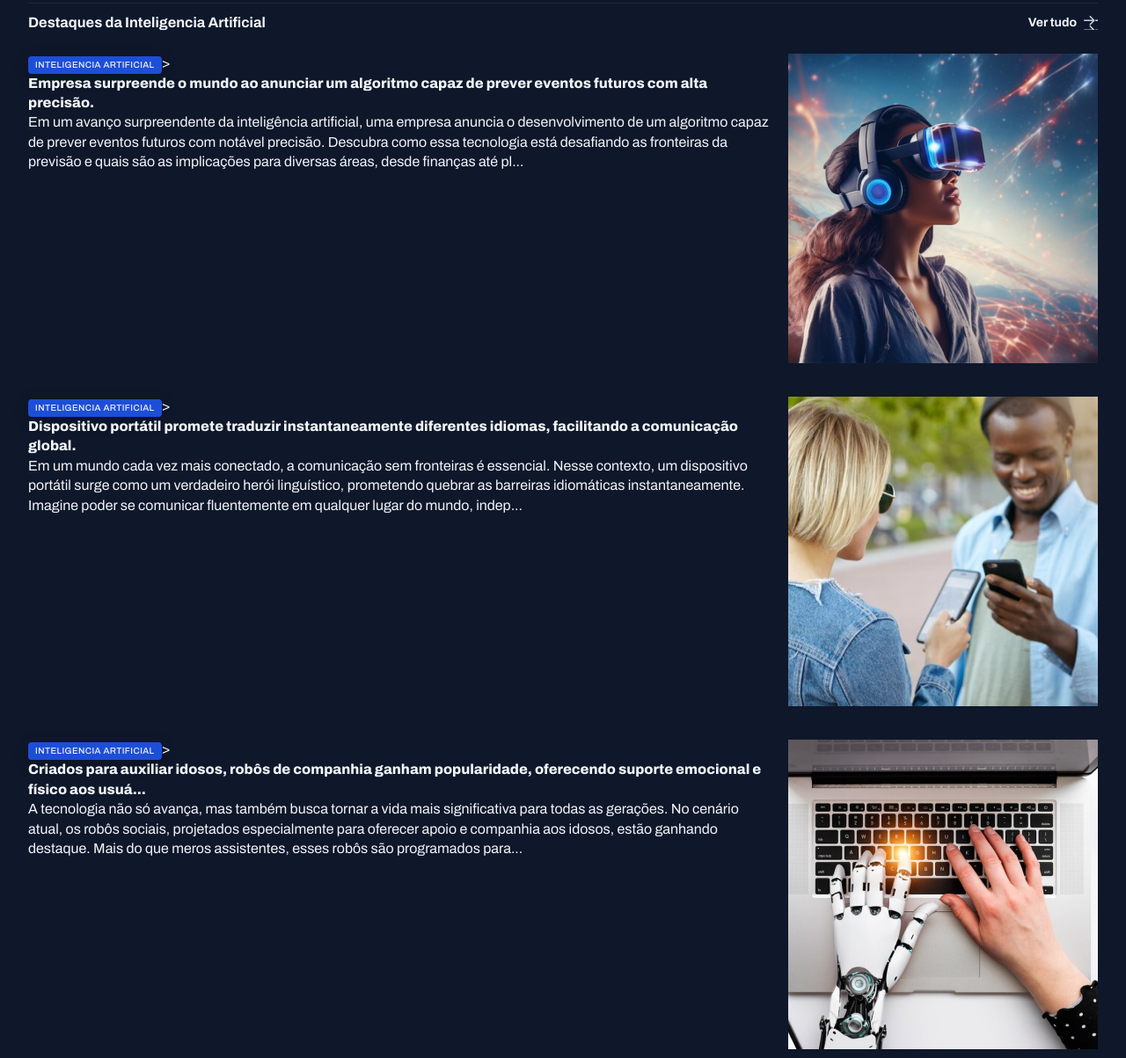
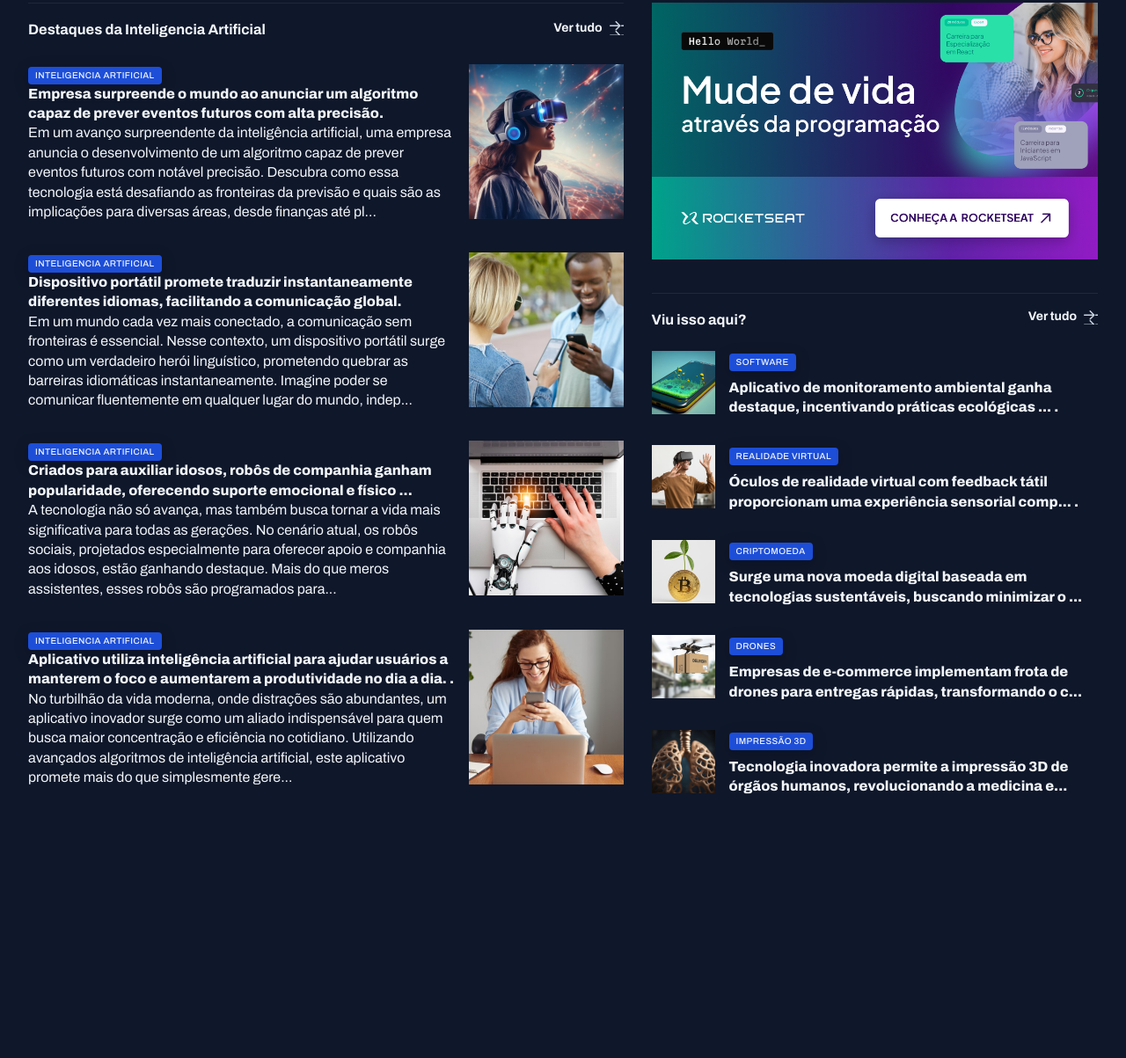
Before and after one commit to SrPereirinha/fullstack-projeto-portal-de-noticias, a plain HTML site: page index.html in a window 1280 px wide. Shown: the part 1060-2263 px from the top of the page at 88% size. After the commit the page ends 1966 px from the top, so only its background shows below. Drawn offline with Linux system fonts and the light colour scheme.

Commit message:
etilizando com os ultimos cards

```diff
--- a/index.html
+++ b/index.html
@@ -132,8 +132,8 @@
             <div class="grid gap-32">
                 <article class="grid grid-flow-col gap-16">
                     <div>
-                        <span class="content-tag">Inteligencia Artificial</span>>
-                        <h3 class="text-xl">Empresa surpreende o mundo ao anunciar um algoritmo capaz de prever eventos futuros com alta precisão.</h3>
+                        <span class="content-tag">Inteligencia Artificial</span>
+                        <h2 class="text-xl">Empresa surpreende o mundo ao anunciar um algoritmo capaz de prever eventos futuros com alta precisão.</h2>
                         <p class="text-sm">Em um avanço surpreendente da inteligência artificial, uma empresa anuncia o desenvolvimento de um algoritmo capaz de prever eventos futuros com notável precisão. Descubra como essa tecnologia está desafiando as fronteiras da previsão e quais são as implicações para diversas áreas, desde finanças até pl...</p>
                     </div>
                     <div>
@@ -143,8 +143,8 @@
                 </article>
                 <article class="grid grid-flow-col gap-16">
                     <div>
-                        <span class="content-tag">Inteligencia Artificial</span>>
-                        <h3 class="text-xl">Dispositivo portátil promete traduzir instantaneamente diferentes idiomas, facilitando a comunicação global.</h3>
+                        <span class="content-tag">Inteligencia Artificial</span>
+                        <h2 class="text-xl">Dispositivo portátil promete traduzir instantaneamente diferentes idiomas, facilitando a comunicação global.</h2>
                         <p class="text-sm">Em um mundo cada vez mais conectado, a comunicação sem fronteiras é essencial. Nesse contexto, um dispositivo portátil surge como um verdadeiro herói linguístico, prometendo quebrar as barreiras idiomáticas instantaneamente. Imagine poder se comunicar fluentemente em qualquer lugar do mundo, indep...</p>
                     </div>
                     <div>
@@ -154,8 +154,8 @@
                 </article>
                 <article class="grid grid-flow-col gap-16">
                     <div>
-                        <span class="content-tag">Inteligencia Artificial</span>>
-                        <h3 class="text-xl">Criados para auxiliar idosos, robôs de companhia ganham popularidade, oferecendo suporte emocional e físico aos usuá...</h3>
+                        <span class="content-tag">Inteligencia Artificial</span>
+                        <h2 class="text-xl">Criados para auxiliar idosos, robôs de companhia ganham popularidade, oferecendo suporte emocional e físico ...</h2>
                         <p class="text-sm">A tecnologia não só avança, mas também busca tornar a vida mais significativa para todas as gerações. No cenário atual, os robôs sociais, projetados especialmente para oferecer apoio e companhia aos idosos, estão ganhando destaque. Mais do que meros assistentes, esses robôs são programados para...</p>
                     </div>
                     <div>
@@ -165,9 +165,9 @@
                 </article>
                 <article class="grid grid-flow-col gap-16">
                     <div>
-                        <span class="content-tag">Inteligencia Artificial</span>>
-                        <h3 class="text-xl">Aplicativo utiliza inteligência artificial para ajudar usuários a manterem o foco e aumentarem a produtividade no dia a dia.
-                        .</h3>
+                        <span class="content-tag">Inteligencia Artificial</span>
+                        <h2 class="text-xl">Aplicativo utiliza inteligência artificial para ajudar usuários a manterem o foco e aumentarem a produtividade no dia a dia.
+                        .</h2>
                         <p class="text-sm">No turbilhão da vida moderna, onde distrações são abundantes, um aplicativo inovador surge como um aliado indispensável para quem busca maior concentração e eficiência no cotidiano. Utilizando avançados algoritmos de inteligência artificial, este aplicativo promete mais do que simplesmente gere...</p>
                     </div>
                     <div>
@@ -179,7 +179,7 @@
 
         </section>
 
-        <div>
+        <aside>
             <div id="ads">
                 <img src="./assets/Ads.png" alt="";>
             </div>
@@ -194,21 +194,17 @@
             </header>
             <div class="grid gap-32">
                 <article class="grid grid-flow-col gap-16">
+                    <img src="./assets/Images/Image 14.png" alt="">
                     <div>
-                        <div>
-                            <img src="./assets/Images/Image 14.png" alt="">
-                        </div>
-                        <span class="content-tag">Software</span>
-                        <h3 class="text-xl">Aplicativo de monitoramento ambiental ganha destaque, incentivando práticas ecológicas e p...
+                         <span class="content-tag">Software</span>
+                        <h3 class="text-xl">Aplicativo de monitoramento ambiental ganha destaque, incentivando práticas ecológicas ...
                         .</h3>
                     </div>
 
                 </article>
                 <article class="grid grid-flow-col gap-16">
+                    <img src="./assets/Images/Image 15.png" alt="">
                     <div>
-                        <div>
-                            <img src="./assets/Images/Image 15.png" alt="">
-                        </div>
                         <span class="content-tag">Realidade Virtual</span>
                         <h3 class="text-xl">Óculos de realidade virtual com feedback tátil proporcionam uma experiência sensorial comp...
                         .</h3>
@@ -216,41 +212,32 @@
 
                 </article>
                 <article class="grid grid-flow-col gap-16">
+                    <img src="./assets/Images/Image 16.png" alt="">
                     <div>
-                        <div>
-                            <img src="./assets/Images/Image 16.png" alt="">
-                        </div>
                         <span class="content-tag">Criptomoeda</span>
-                        <h3 class="text-xl">Surge uma nova moeda digital baseada em tecnologias sustentáveis, buscando minimizar o i...
-                        .</h3>
+                        <h3 class="text-xl">Surge uma nova moeda digital baseada em tecnologias sustentáveis, buscando minimizar o ...</h3>
                     </div>
 
                 </article>
                 <article class="grid grid-flow-col gap-16">
+                    <img src="./assets/Images/Image 17.png" alt="">
                     <div>
-                        <div>
-                            <img src="./assets/Images/Image 17.png" alt="">
-                        </div>
                         <span class="content-tag">Drones</span>
-                        <h3 class="text-xl">Empresas de e-commerce implementam frota de drones para entregas rápidas, transformando o c...
-                        .</h3>
+                        <h3 class="text-xl">Empresas de e-commerce implementam frota de drones para entregas rápidas, transformando o c...</h3>
                     </div>
 
                 </article>
                 <article class="grid grid-flow-col gap-16">
+                    <img src="./assets/Images/Image 18.png" alt="">
                     <div>
-                        <div>
-                            <img src="./assets/Images/Image 18.png" alt="">
-                        </div>
                         <span class="content-tag">Impressão 3d</span>
-                        <h3 class="text-xl">Tecnologia inovadora permite a impressão 3D de órgãos humanos, revolucionando a medicina e a li...
-                        .</h3>
+                        <h3 class="text-xl">Tecnologia inovadora permite a impressão 3D de órgãos humanos, revolucionando a medicina e...</h3>
                     </div>
 
                 </article>
             </div>
             </section>
-        </div>
+        </aside>
     </main>
 </body>
 </html>
--- a/styles/global.css
+++ b/styles/global.css
@@ -52,7 +52,15 @@
 
 main {
     margin-top: 40px;
-    gap: 80px;
+    row-gap: 80px;
+    column-gap: 32px;
+
+    grid-template-columns: 2fr 1.5fr;
+
+    grid-template-areas:
+     "featured featured"
+     "weekly weekly"
+     "ai aside";
 }
 
 .content-tag {
--- a/styles/sections.css
+++ b/styles/sections.css
@@ -22,6 +22,8 @@
 }
 
 #featured {
+    grid-area: featured;
+
     img {
     height: 100%;
     object-fit: cover;
@@ -63,6 +65,7 @@
 }
 
 #weekly {
+    grid-area: weekly;
 
     &>div {
         grid-template-columns: repeat(4, 292px);
@@ -87,3 +90,33 @@
         font-weight: 800;
     }
 }
+
+#ai {
+    grid-area: ai;
+    img {
+        width: 176px;
+        aspect-ratio: 1/1;
+        object-fit: cover;
+    }
+
+    h3 {
+        margin-block: 8px 4px;
+    }
+}
+
+#aside {
+    grid-area: aside;
+}
+
+#more {
+    margin-top: 32px;
+    h3 {
+        margin-top: 8px;
+    }
+    img {
+        width: 72px;
+        aspect-ratio: 1/1;
+        object-fit: cover;
+
+    }
+}
```
